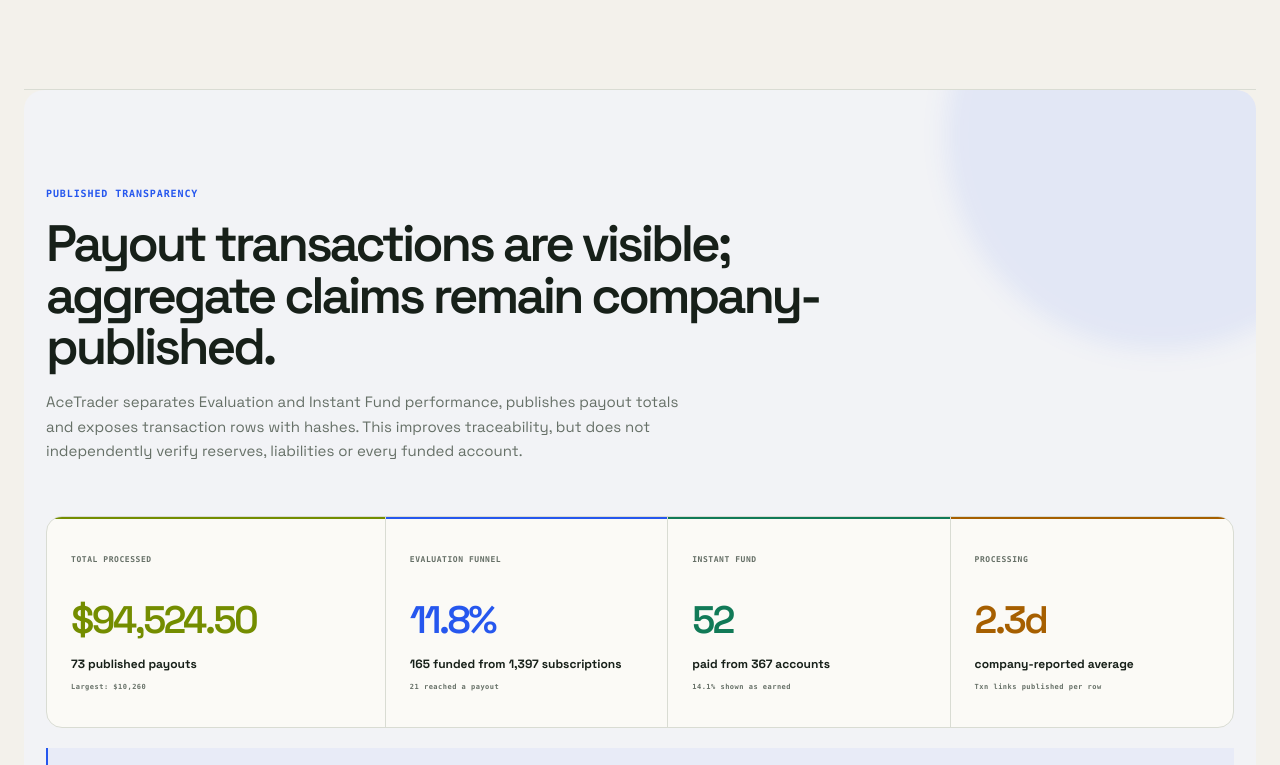
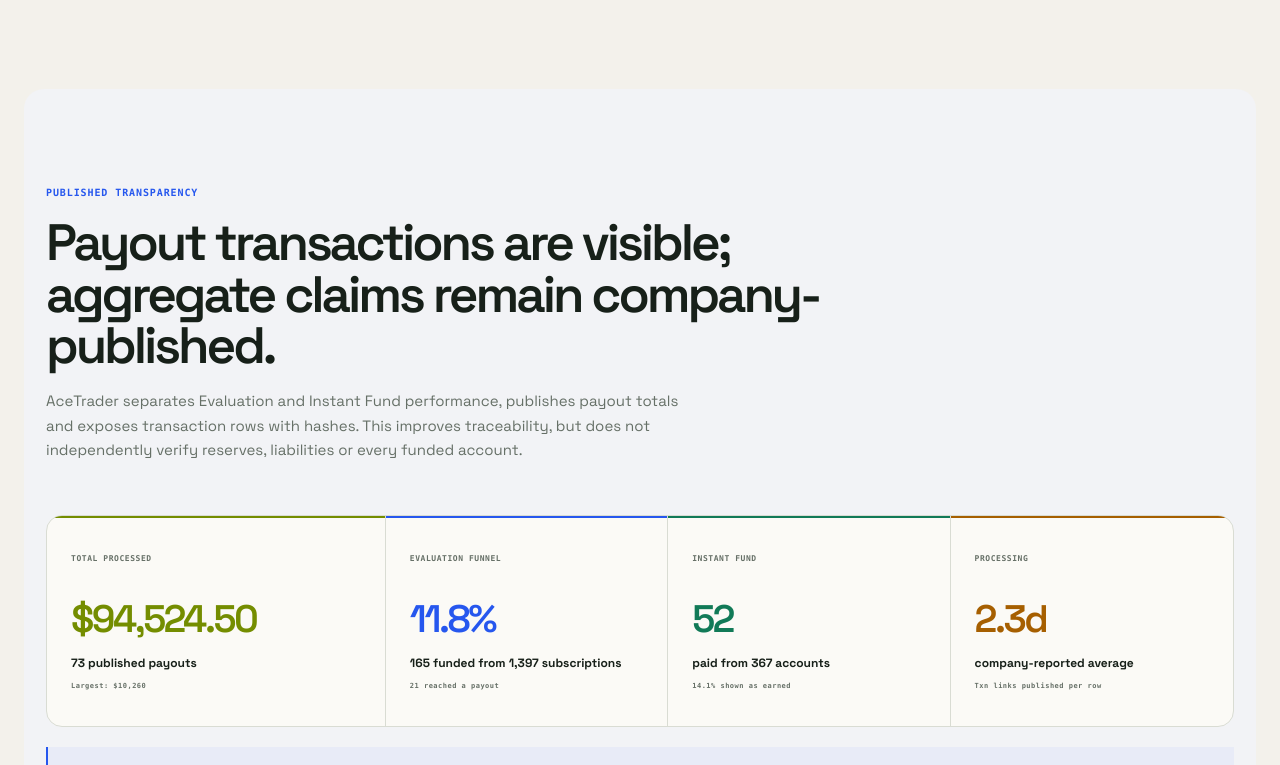
Before and after one commit to Nerevarine22/prop, a Next.js app: page /prop-firms/acetrader in a window 1280 px wide. Shown: the part 4455-5220 px from the top of the page. Built offline with nearby package versions, Linux system fonts and the light colour scheme; no server answers; the database is empty.

Commit message:
fix: simplify AceTrader transparency surface

```diff
--- a/src/components/product/ProprEditorialContent.module.css
+++ b/src/components/product/ProprEditorialContent.module.css
@@ -159,9 +159,8 @@
 .considerList h3 { margin: 0; font-size: 17px; letter-spacing: -.025em; }
 .considerList p { max-width: 720px; margin: 8px 0 0; color: var(--muted); font-size: 13px; line-height: 1.6; }
 
-.transparencySection { position: relative; overflow: hidden; border-radius: 20px; background: color-mix(in srgb, var(--blue) 4%, var(--paper)); }
-.transparencySection::after { position: absolute; z-index: 0; top: -170px; right: -120px; width: 430px; height: 430px; border-radius: 50%; background: color-mix(in srgb, var(--blue) 8%, transparent); filter: blur(12px); content: ''; pointer-events: none; }
-.transparencySection > * { position: relative; z-index: 1; }
+.beforeTransparency { border-bottom: 0; }
+.transparencySection { overflow: hidden; border-radius: 20px; background: color-mix(in srgb, var(--blue) 4%, var(--paper)); }
 .transparencySection .sectionHeading { max-width: 820px; }
 .transparencyMetrics { display: grid; grid-template-columns: 1.2fr repeat(3, 1fr); margin-top: 52px; overflow: hidden; border: 1px solid var(--line); border-radius: 16px; background: var(--paper); }
 .transparencyMetrics article { position: relative; min-height: 210px; padding: 28px 24px 24px; border-right: 1px solid var(--line); }
--- a/src/components/product/ProprEditorialContent.tsx
+++ b/src/components/product/ProprEditorialContent.tsx
@@ -217,7 +217,7 @@
         </div>
       </section>
 
-      <section className={styles.section} id="trading" {...cmsSection('trading')}>
+      <section className={`${styles.section} ${isAceTrader ? styles.beforeTransparency : ''}`} id="trading" {...cmsSection('trading')}>
         <div className={styles.sectionHeading} {...cmsBlock('trading', 'notebooklm-4')}>
           <span className={styles.eyebrow}>Trading environment</span>
           <InlineEditableText as="h2" value={copy('trading.title', 'Execution is concentrated around Hyperliquid.')} enabled={editMode} multiline onCommit={(value) => changeCopy('trading.title', value)} />
```
